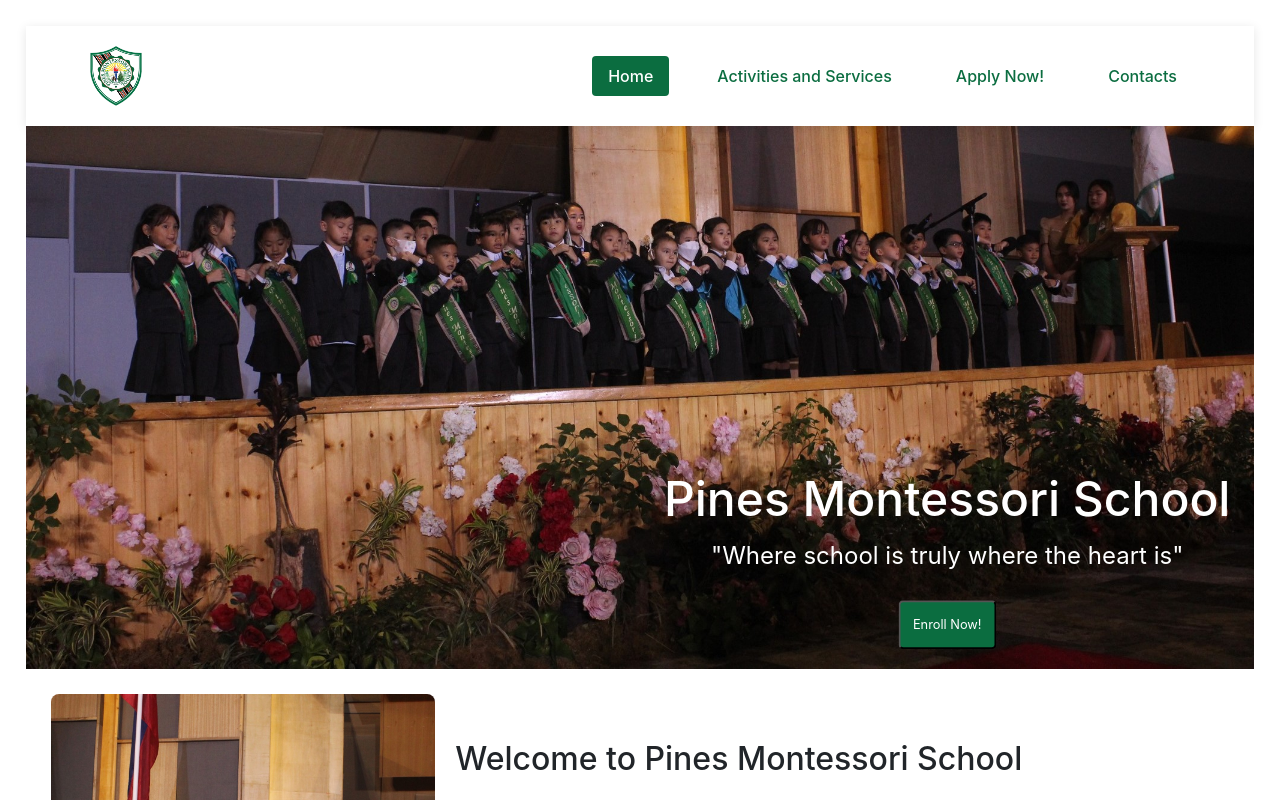
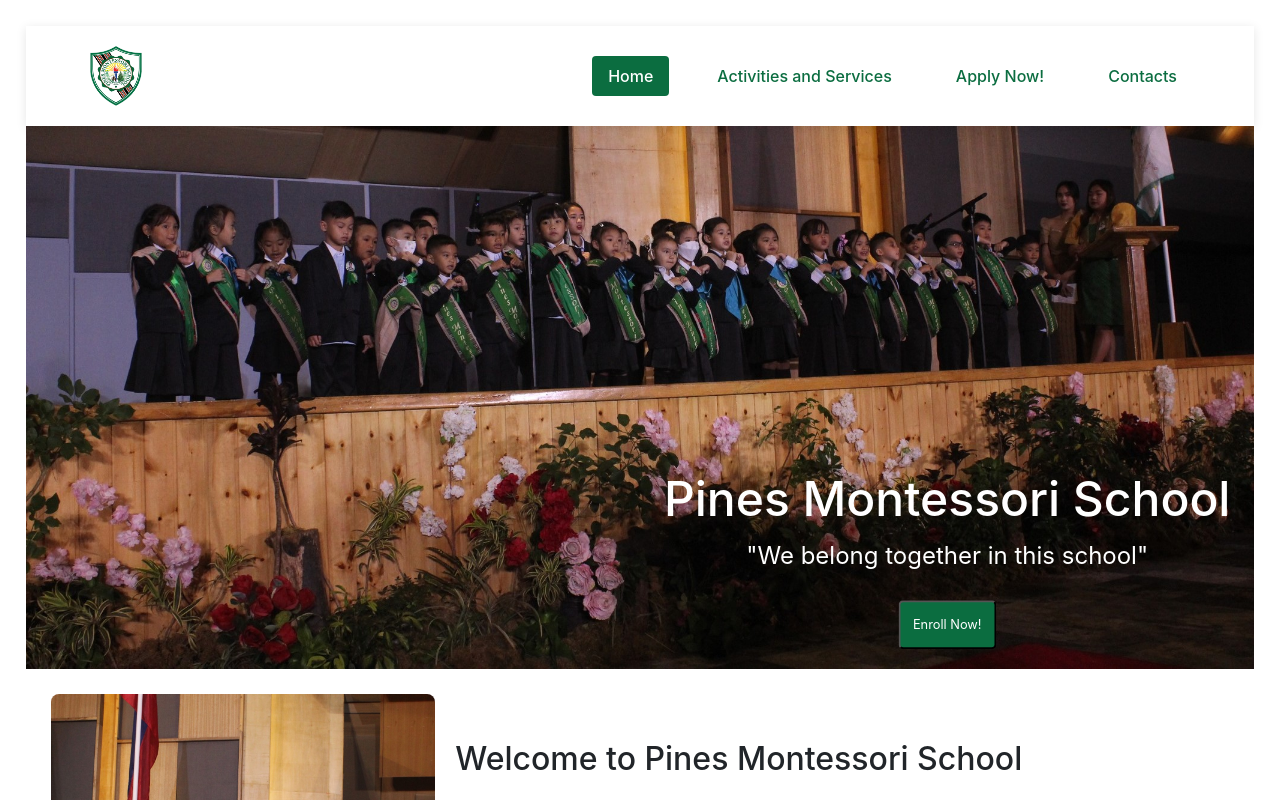
Before and after one commit to RoldanOppas/appdev, a React (Vite) app: page / in a window 1280 px wide. Shown: the top 800 px of the page. Built offline with nearby package versions, Linux system fonts and the light colour scheme.

Commit message:
home again

```diff
--- a/src/pages/Home.jsx
+++ b/src/pages/Home.jsx
@@ -28,7 +28,7 @@
         <img src={cover} alt="Cover" className="cover-photo" />
         <div className="overlay-text">
           <h1>Pines Montessori School</h1>
-          <p>"Where school is truly where the heart is"</p>
+          <p>"We belong together in this school"</p>
           <Link to="/ApplyNow"><button className="enroll-button">Enroll Now!</button></Link>
         </div>
       </div>
@@ -133,7 +133,6 @@
           <hr />
       <br />
       <br />
-
       <section className="objectives">
         <center><h2>What Pines Montessori School Offers</h2></center>
         <div className="objectives-grid">
```
